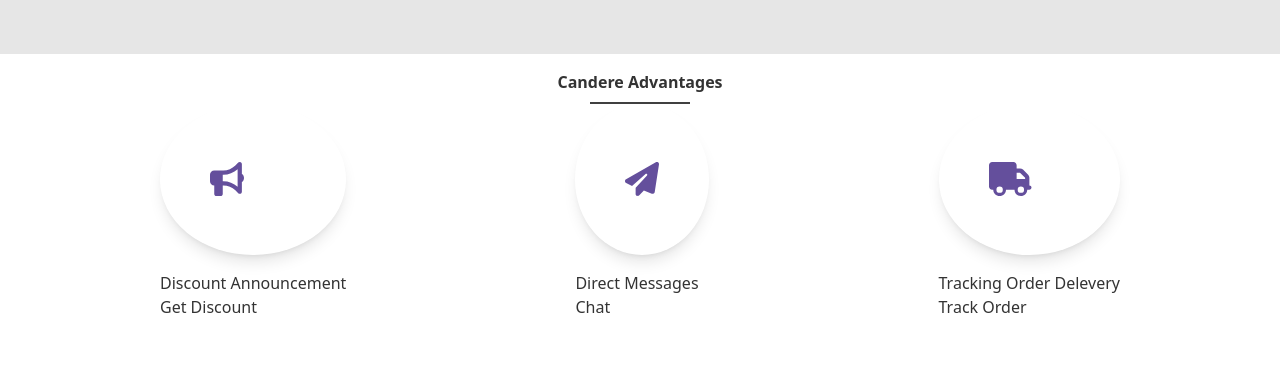
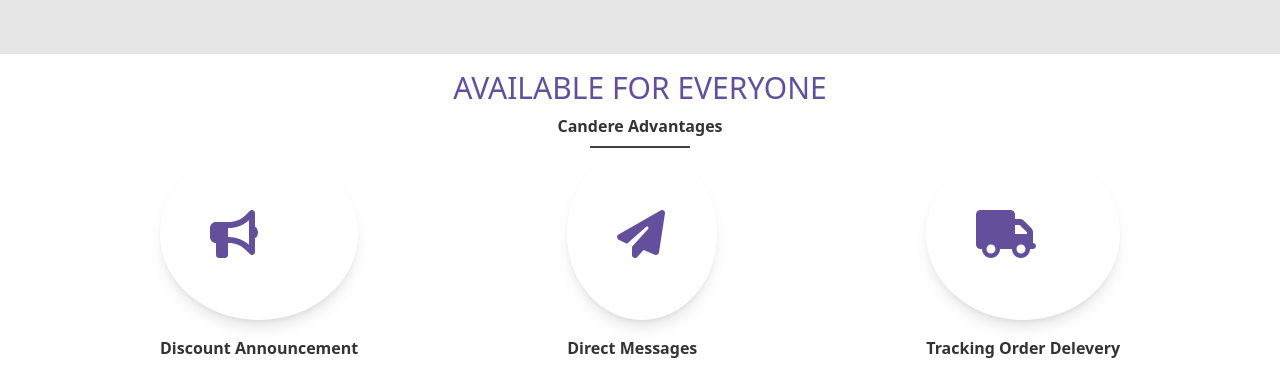
Before and after one commit to sebokdas1/MK-TECH, a React (Create React App) app: page / in a window 1280 px wide. Shown: the part 1109-1479 px from the top of the page. Before the commit the page ends 1428 px from the top, so only its background shows below. Built offline with nearby package versions, Linux system fonts and the light colour scheme.

Commit message:
available

```diff
--- a/src/page/Advantage.css
+++ b/src/page/Advantage.css
@@ -6,7 +6,7 @@
 .font-icons {
     border-radius: 50%;
     padding: 50px;
-    font-size: 34px;
+    font-size: 48px;
     color: #644F9C;
 }
 
@@ -19,3 +19,15 @@
     width: 75%;
     margin: 0 auto;
 }
+
+.advantage-second-container button {
+    background-color: #FF6F00;
+    width: 150px;
+    border-radius: 10px;
+    margin-top: 12px;
+    color: white;
+}
+
+.available {
+    color: #644F9C;
+}
--- a/src/page/Advantage.js
+++ b/src/page/Advantage.js
@@ -6,24 +6,25 @@
 const Advantage = () => {
     return (
         <div className='mt-4'>
-            <h2 className='text-center font-bold'>Candere Advantages</h2>
+            <h1 className='text-center text-3xl available'>AVAILABLE FOR EVERYONE</h1>
+            <h2 className='text-center font-bold mt-2'>Candere Advantages</h2>
             <div className='empty-div-featured mx-auto mt-2'></div>
             <div className='advantage-content mt-4'>
                 <div className='advantage-second-container'>
                     <div>
                         <p className='font-icons shadow-lg'> <FontAwesomeIcon icon={faBullhorn} /></p>
-                        <p className='mt-4'>Discount Announcement</p>
-                        <button>Get Discount</button>
+                        <p className='mt-4 font-bold'>Discount Announcement</p>
+                        <button className=''>Get Discount</button>
                     </div>
                     <div>
                         <p className='font-icons shadow-lg'> <FontAwesomeIcon icon={faPaperPlane} /></p>
-                        <p className='mt-4'>Direct Messages</p>
-                        <button>Chat</button>
+                        <p className='mt-4 font-bold'>Direct Messages</p>
+                        <button className=''>Chat</button>
                     </div>
                     <div>
                         <p className='font-icons shadow-lg'> <FontAwesomeIcon icon={faTruck} /></p>
-                        <p className='mt-4'>Tracking Order Delevery</p>
-                        <button>Track Order</button>
+                        <p className='mt-4 font-bold'>Tracking Order Delevery</p>
+                        <button className=''>Track Order</button>
                     </div>
                 </div>
             </div>
```
